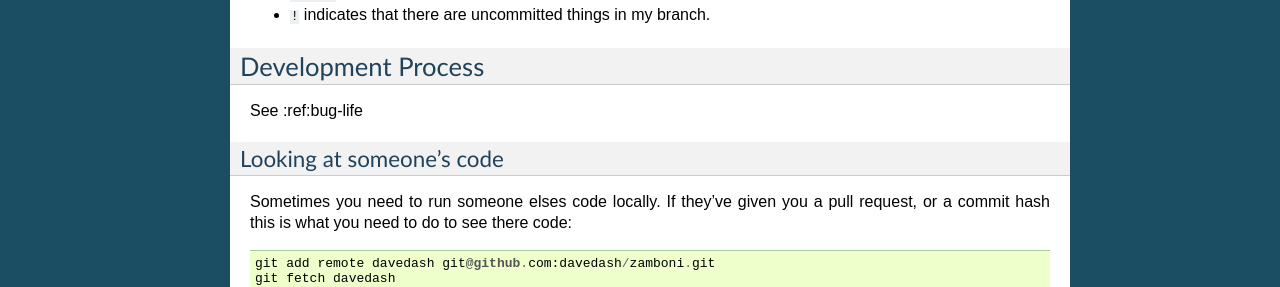
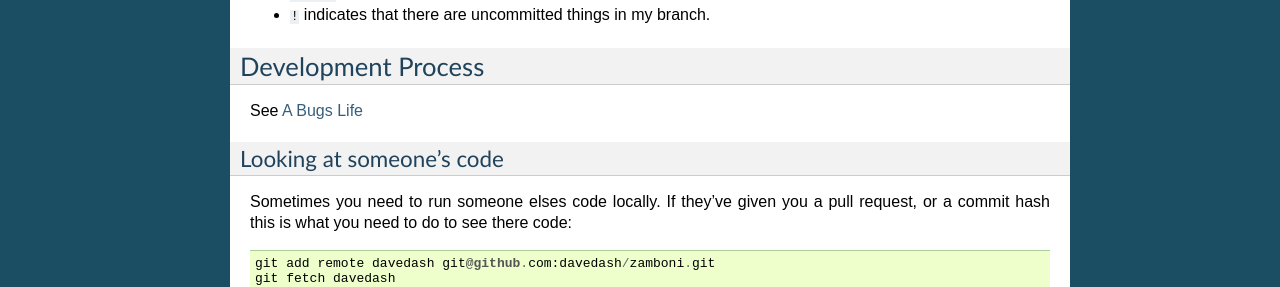
Before and after one commit to mozilla/webdev-bootcamp, a Sphinx documentation site: the page built from docs/git.rst, in a window 1280 px wide and 900 px high, scrolled down 1600 px. Shown: the part 185-472 px from the top of the window. Built offline with Sphinx 7.4.7, drawn with Linux system fonts in a browser that asks for light colours; pages that are not in the unit, such as notebooks, are missing from menus.

Commit message:
Fix a ref

```diff
--- a/docs/git.rst
+++ b/docs/git.rst
@@ -120,7 +120,7 @@ Note:
 Development Process
 -------------------
 
-See :ref:bug-life
+See :ref:`bug-life`
 
 Looking at someone's code
 ~~~~~~~~~~~~~~~~~~~~~~~~~
```
